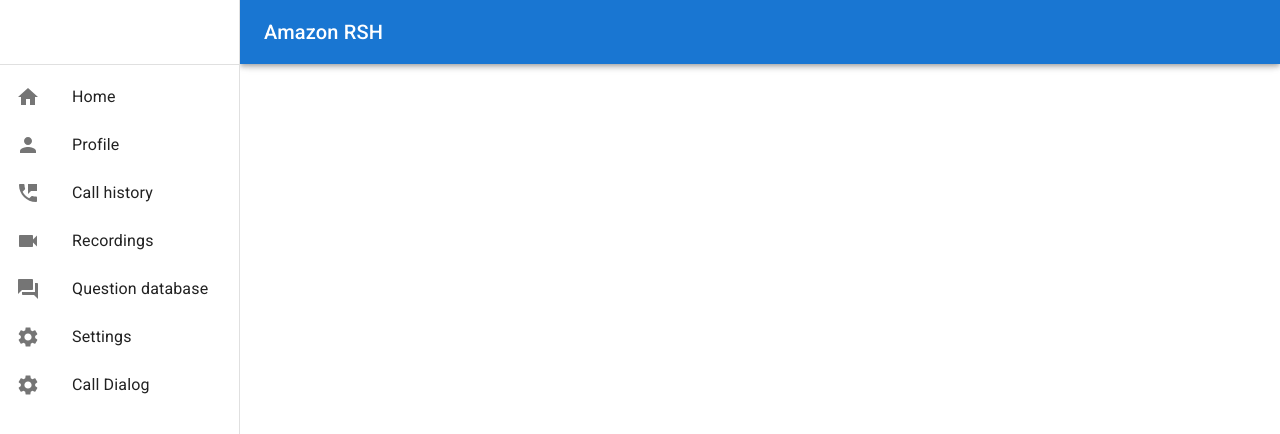
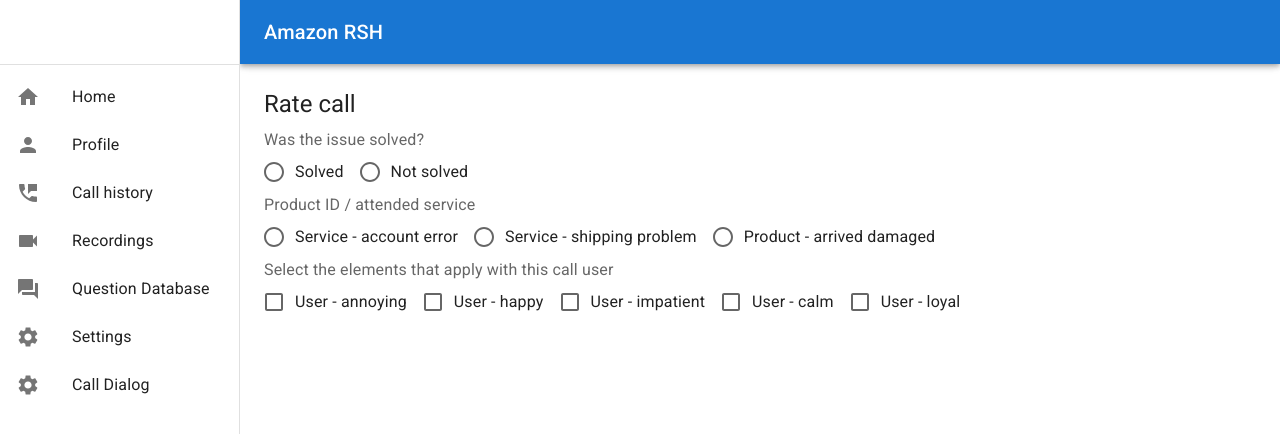
Before and after one commit to grchristian/Amazon-RSH, a React (Create React App) app: page /rate in a window 1280 px wide. Shown: the top 434 px of the page. Built offline with nearby package versions, Linux system fonts and the light colour scheme.

Commit message:
Modules added

```diff
--- a/src/App.js
+++ b/src/App.js
@@ -1,5 +1,4 @@
 import * as React from 'react';
-import PropTypes from 'prop-types';
 import { Routes, Route, Link } from "react-router-dom";
 import { alpha, styled } from '@mui/material/styles';
 
@@ -14,11 +13,6 @@
 import ListItem from '@mui/material/ListItem';
 import ListItemIcon from '@mui/material/ListItemIcon';
 import ListItemText from '@mui/material/ListItemText';
-import { Avatar, Button, Dialog, DialogTitle, ListItemAvatar } from '@mui/material';
-import AddIcon from '@mui/icons-material/Add';
-import { blue, green, red } from '@mui/material/colors';
-
-
 
 // AGENT VIEWS
 import AgentDashboard from "./Views/agentViews/AgentDashboard";
@@ -35,8 +29,21 @@
 import VideocamIcon from '@mui/icons-material/Videocam';
 import QuestionAnswerIcon from '@mui/icons-material/QuestionAnswer';
 import SettingsIcon from '@mui/icons-material/Settings';
+import IncomingCall from './components/IncomingCall';
+
+import SpeedDial from '@mui/material/SpeedDial';
+import SpeedDialIcon from '@mui/material/SpeedDialIcon';
 import CallIcon from '@mui/icons-material/Call';
+import SpeedDialAction from '@mui/material/SpeedDialAction';
+import FileCopyIcon from '@mui/icons-material/FileCopyOutlined';
+import SaveIcon from '@mui/icons-material/Save';
+import PrintIcon from '@mui/icons-material/Print';
+import ShareIcon from '@mui/icons-material/Share';
 import CallEndIcon from '@mui/icons-material/CallEnd';
+import FiberManualRecordIcon from '@mui/icons-material/FiberManualRecord';
+import PauseIcon from '@mui/icons-material/Pause';
+import StopIcon from '@mui/icons-material/Stop';
+import RateCall from './Views/agentViews/RateCall';
 
 const drawerWidth = 240;
 
@@ -45,56 +52,26 @@
   color: theme.palette.text.primary
 }));
 
-const emails = ['username@gmail.com', 'user02@gmail.com'];
-
-function SimpleDialog(props) {
-  const { onClose, selectedValue, open } = props;
-
-  const handleClose = () => {
-    onClose(selectedValue);
-  };
-
-  const handleListItemClick = (value) => {
-    onClose(value);
-  };
-
-  return (
-    <Dialog onClose={handleClose} open={open}>
-      <DialogTitle>Incoming call</DialogTitle>
-      <List sx={{ pt: 0 }}>
-          <ListItem button onClick={() => handleListItemClick("pick_up")} key="pick_up">
-            <ListItemAvatar>
-              <Avatar sx={{ bgcolor: green[100], color: green[600] }}>
-                <CallIcon />
-              </Avatar>
-            </ListItemAvatar>
-            <ListItemText primary="Pick up" />
-          </ListItem>
-
-          <ListItem button onClick={() => handleListItemClick("hang_up")} key="hang_up">
-            <ListItemAvatar>
-              <Avatar sx={{ bgcolor: red[100], color: red[600] }}>
-                <CallEndIcon />
-              </Avatar>
-            </ListItemAvatar>
-            <ListItemText primary="Hang up" />
-          </ListItem>
-
-      </List>
-    </Dialog>
-  );
-}
-
-SimpleDialog.propTypes = {
-  onClose: PropTypes.func.isRequired,
-  open: PropTypes.bool.isRequired,
-  selectedValue: PropTypes.string.isRequired,
-};
-
 export default function PermanentDrawerLeft() {
 
+  const menuLinkItems = [
+    { icon: <HomeIcon />, name: 'Home', link: '/' },
+    { icon: <PersonIcon />, name: 'Profile', link: '/profile' },
+    { icon: <PermPhoneMsgIcon />, name: 'Call history', link: '/calls' },
+    { icon: <VideocamIcon />, name: 'Recordings', link: '/recordings' },
+    { icon: <QuestionAnswerIcon />, name: 'Question Database', link: '/questiondb' },
+    { icon: <SettingsIcon />, name: 'Settings', link: '/settings' },
+  ];
+
+  const callActions = [
+    { icon: <Link to="/rate"><CallEndIcon /></Link>, name: 'Hang up', onclick: () => { handleActiveCall(false) } },
+    { icon: <FiberManualRecordIcon />, name: 'Start recording' },
+    { icon: <PauseIcon />, name: 'Pause recording' },
+    { icon: <StopIcon />, name: 'Stop recording' },
+  ];
+
   const [open, setOpen] = React.useState(false);
-  const [selectedValue, setSelectedValue] = React.useState(emails[1]);
+  const [selectedValue, setSelectedValue] = React.useState([]);
 
   const handleClickOpen = () => {
     setOpen(true);
@@ -103,7 +80,19 @@
   const handleClose = (value) => {
     setOpen(false);
     setSelectedValue(value);
+
+    if(value == "pick_up") {
+      handleActiveCall(true);
+    }
+
   };
+
+
+  const [activeCall, setActiveCall] = React.useState(false);
+
+  const handleActiveCall = value => {
+    setActiveCall(value);
+  }
 
   return (
     <Box sx={{ display: 'flex' }}>
@@ -112,7 +101,7 @@
         position="fixed"
         sx={{ width: `calc(100% - ${drawerWidth}px)`, ml: `${drawerWidth}px` }}
       >
-        <Toolbar>
+        <Toolbar sx={activeCall && { backgroundColor: '#4caf50' }}>
           <Typography variant="h6" noWrap component="div">
             Amazon RSH
           </Typography>
@@ -133,59 +122,17 @@
         <Toolbar />
         <Divider />
         <List>
-        <CustomLink to="/">
-              <ListItem button>
-                <ListItemIcon>
-                  <HomeIcon />
-                </ListItemIcon>
-                <ListItemText primary={"Home"} />
-              </ListItem>
-            </CustomLink>
 
-            <CustomLink to="/profile">
-              <ListItem button>
-                <ListItemIcon>
-                  <PersonIcon />
-                </ListItemIcon>
-                <ListItemText primary={"Profile"} />
-              </ListItem>
-            </CustomLink>
-
-            <CustomLink to="/calls">
-              <ListItem button>
-                <ListItemIcon>
-                  <PermPhoneMsgIcon />
-                </ListItemIcon>
-                <ListItemText primary={"Call history"} />
-              </ListItem>
-            </CustomLink>
-
-            <CustomLink to="/recordings">
-              <ListItem button>
-                <ListItemIcon>
-                  <VideocamIcon />
-                </ListItemIcon>
-                <ListItemText primary={"Recordings"} />
-              </ListItem>
-            </CustomLink>
-
-            <CustomLink to="/questiondb">
-              <ListItem button>
-                <ListItemIcon>
-                  <QuestionAnswerIcon />
-                </ListItemIcon>
-                <ListItemText primary={"Question database"} />
-              </ListItem>
-            </CustomLink>
-
-            <CustomLink to="/settings">
-              <ListItem button>
-                <ListItemIcon>
-                  <SettingsIcon />
-                </ListItemIcon>
-                <ListItemText primary={"Settings"} />
-              </ListItem>
-            </CustomLink>
+          {menuLinkItems.map((item) => (
+          <CustomLink to={item.link}>
+            <ListItem button>
+              <ListItemIcon>
+                {item.icon}
+              </ListItemIcon>
+              <ListItemText primary={item.name} />
+            </ListItem>
+          </CustomLink>
+          ))}
 
             <ListItem button onClick={handleClickOpen}>
                 <ListItemIcon>
@@ -194,7 +141,7 @@
                 <ListItemText primary={"Call Dialog"} />
               </ListItem>
 
-      <SimpleDialog
+      <IncomingCall
         selectedValue={selectedValue}
         open={open}
         onClose={handleClose}
@@ -213,7 +160,25 @@
           <Route path="/recordings" element={<AgentRecordings />} />
           <Route path="/questiondb" element={<QuestionDB />} />
           <Route path="/settings" element={<AgentSettings />} />
+          <Route path="/rate" element={<RateCall />} />
         </Routes>
+
+        {activeCall &&
+        <SpeedDial
+        ariaLabel="SpeedDial basic example"
+        sx={{ position: 'absolute', bottom: 16, right: 16 }}
+        icon={<CallIcon />}
+      >
+        {callActions.map((action) => (
+          <SpeedDialAction
+            key={action.name}
+            icon={action.icon}
+            tooltipTitle={action.name}
+            onClick={action.onclick}
+          />
+        ))}
+      </SpeedDial>
+      }
       </Box>
     </Box>
   );
--- a/src/Views/agentViews/AgentCallsHistory.js
+++ b/src/Views/agentViews/AgentCallsHistory.js
@@ -3,14 +3,14 @@
 
 function CallHistory() {
   return (
-    <Container>
+    <>
     <Typography variant="h3" gutterBottom>
       Call history
     </Typography>
     <Typography variant="body1" gutterBottom>
       Lorem Ipsum is simply dummy text of the printing and typesetting industry. Lorem Ipsum has been the industry's standard dummy text ever since the 1500s, when an unknown printer took a galley of type and scrambled it to make a type specimen book. It has survived not only five centuries, but also the leap into electronic typesetting, remaining essentially unchanged. It was popularised in the 1960s with the release of Letraset sheets containing Lorem Ipsum passages, and more recently with desktop publishing software like Aldus PageMaker including versions of Lorem Ipsum.
     </Typography>
-  </Container>
+  </>
   );
 }
 
--- a/src/Views/agentViews/AgentDashboard.js
+++ b/src/Views/agentViews/AgentDashboard.js
@@ -3,14 +3,14 @@
 
 function HomeDashboard() {
   return (
-    <Container>
+    <>
     <Typography variant="h3" gutterBottom>
       Agent dashboard
     </Typography>
     <Typography variant="body1" gutterBottom>
       Lorem Ipsum is simply dummy text of the printing and typesetting industry. Lorem Ipsum has been the industry's standard dummy text ever since the 1500s, when an unknown printer took a galley of type and scrambled it to make a type specimen book. It has survived not only five centuries, but also the leap into electronic typesetting, remaining essentially unchanged. It was popularised in the 1960s with the release of Letraset sheets containing Lorem Ipsum passages, and more recently with desktop publishing software like Aldus PageMaker including versions of Lorem Ipsum.
     </Typography>
-  </Container>
+  </>
   );
 }
 
--- a/src/Views/agentViews/AgentProfile.js
+++ b/src/Views/agentViews/AgentProfile.js
@@ -3,14 +3,14 @@
 
 function CallHistory() {
   return (
-    <Container>
+    <>
     <Typography variant="h3" gutterBottom>
       My profile
     </Typography>
     <Typography variant="body1" gutterBottom>
       Lorem Ipsum is simply dummy text of the printing and typesetting industry. Lorem Ipsum has been the industry's standard dummy text ever since the 1500s, when an unknown printer took a galley of type and scrambled it to make a type specimen book. It has survived not only five centuries, but also the leap into electronic typesetting, remaining essentially unchanged. It was popularised in the 1960s with the release of Letraset sheets containing Lorem Ipsum passages, and more recently with desktop publishing software like Aldus PageMaker including versions of Lorem Ipsum.
     </Typography>
-  </Container>
+  </>
   );
 }
 
--- a/src/Views/agentViews/AgentSettings.js
+++ b/src/Views/agentViews/AgentSettings.js
@@ -3,14 +3,14 @@
 
 function AgentSettings() {
   return (
-    <Container>
+    <>
     <Typography variant="h3" gutterBottom>
       Call history
     </Typography>
     <Typography variant="body1" gutterBottom>
       Lorem Ipsum is simply dummy text of the printing and typesetting industry. Lorem Ipsum has been the industry's standard dummy text ever since the 1500s, when an unknown printer took a galley of type and scrambled it to make a type specimen book. It has survived not only five centuries, but also the leap into electronic typesetting, remaining essentially unchanged. It was popularised in the 1960s with the release of Letraset sheets containing Lorem Ipsum passages, and more recently with desktop publishing software like Aldus PageMaker including versions of Lorem Ipsum.
     </Typography>
-  </Container>
+  </>
   );
 }
 
--- a/src/Views/agentViews/QuestionDB.js
+++ b/src/Views/agentViews/QuestionDB.js
@@ -3,14 +3,14 @@
 
 function QuestionDB() {
   return (
-    <Container>
+    <>
     <Typography variant="h3" gutterBottom>
       Frequent questions
     </Typography>
     <Typography variant="body1" gutterBottom>
       Lorem Ipsum is simply dummy text of the printing and typesetting industry. Lorem Ipsum has been the industry's standard dummy text ever since the 1500s, when an unknown printer took a galley of type and scrambled it to make a type specimen book. It has survived not only five centuries, but also the leap into electronic typesetting, remaining essentially unchanged. It was popularised in the 1960s with the release of Letraset sheets containing Lorem Ipsum passages, and more recently with desktop publishing software like Aldus PageMaker including versions of Lorem Ipsum.
     </Typography>
-  </Container>
+  </>
   );
 }
 
--- /dev/null
+++ b/src/Views/agentViews/RateCall.js
@@ -0,0 +1,56 @@
+import * as React from 'react';
+import Radio from '@mui/material/Radio';
+import RadioGroup from '@mui/material/RadioGroup';
+import FormControlLabel from '@mui/material/FormControlLabel';
+import FormControl from '@mui/material/FormControl';
+import FormLabel from '@mui/material/FormLabel';
+import { Typography, Checkbox, FormGroup } from '@mui/material';
+
+export default function CallRating() {
+  return (
+    <>
+      <Typography variant="h5" gutterBottom>
+        Rate call
+      </Typography>
+      <div>
+        <FormControl>
+          <FormLabel id="demo-row-radio-buttons-group-label">Was the issue solved?</FormLabel>
+          <RadioGroup
+            row
+            aria-labelledby="demo-row-radio-buttons-group-label"
+            name="row-radio-buttons-group"
+          >
+            <FormControlLabel value="solved" control={<Radio />} label="Solved" />
+            <FormControlLabel value="not_solved" control={<Radio />} label="Not solved" />
+          </RadioGroup>
+        </FormControl>
+      </div>
+      <div>
+        <FormControl>
+          <FormLabel id="demo-row-radio-buttons-group-label">Product ID / attended service</FormLabel>
+          <RadioGroup
+            row
+            aria-labelledby="demo-row-radio-buttons-group-label"
+            name="row-radio-buttons-group"
+          >
+            <FormControlLabel value="account_error" control={<Radio />} label="Service - account error" />
+            <FormControlLabel value="service_shipping " control={<Radio />} label="Service - shipping problem" />
+            <FormControlLabel value="arrived_damaged " control={<Radio />} label="Product - arrived damaged" />
+          </RadioGroup>
+        </FormControl>
+      </div>
+      <div>
+        <FormControl>
+          <FormLabel component="legend">Select the elements that apply with this call user</FormLabel>
+          <FormGroup row>
+            <FormControlLabel control={<Checkbox />} label="User - annoying" />
+            <FormControlLabel control={<Checkbox />} label="User - happy" />
+            <FormControlLabel control={<Checkbox />} label="User - impatient" />
+            <FormControlLabel control={<Checkbox />} label="User - calm" />
+            <FormControlLabel control={<Checkbox />} label="User - loyal" />
+          </FormGroup>
+        </FormControl>
+      </div>
+    </>
+  );
+}
--- /dev/null
+++ b/src/components/IncomingCall.js
@@ -0,0 +1,60 @@
+import React from 'react'
+import PropTypes from 'prop-types';
+
+import List from '@mui/material/List';
+import ListItem from '@mui/material/ListItem';
+import ListItemText from '@mui/material/ListItemText';
+import { Avatar, Dialog, DialogTitle, ListItemAvatar } from '@mui/material';
+import { green, red } from '@mui/material/colors';
+
+import CallIcon from '@mui/icons-material/Call';
+import CallEndIcon from '@mui/icons-material/CallEnd';
+
+
+
+function IncomingCall(props) {
+
+  const { onClose, selectedValue, open } = props;
+
+  const handleClose = () => {
+    onClose(selectedValue);
+  };
+
+  const handleListItemClick = (value) => {
+    onClose(value);
+  };
+
+  return (
+    <Dialog onClose={handleClose} open={open}>
+      <DialogTitle>Incoming call</DialogTitle>
+      <List sx={{ pt: 0 }}>
+          <ListItem button onClick={() => handleListItemClick("pick_up")} key="pick_up">
+            <ListItemAvatar>
+              <Avatar sx={{ bgcolor: green[100], color: green[600] }}>
+                <CallIcon />
+              </Avatar>
+            </ListItemAvatar>
+            <ListItemText primary="Pick up" />
+          </ListItem>
+
+          <ListItem button onClick={() => handleListItemClick("hang_up")} key="hang_up">
+            <ListItemAvatar>
+              <Avatar sx={{ bgcolor: red[100], color: red[600] }}>
+                <CallEndIcon />
+              </Avatar>
+            </ListItemAvatar>
+            <ListItemText primary="Hang up" />
+          </ListItem>
+
+      </List>
+    </Dialog>
+  );
+}
+
+IncomingCall.propTypes = {
+  onClose: PropTypes.func.isRequired,
+  open: PropTypes.bool.isRequired,
+  selectedValue: PropTypes.string.isRequired,
+};
+
+export default IncomingCall
```
Also changed, not shown: src/Views/agentViews/AgentRecordings.js (+44 -6 lines).
